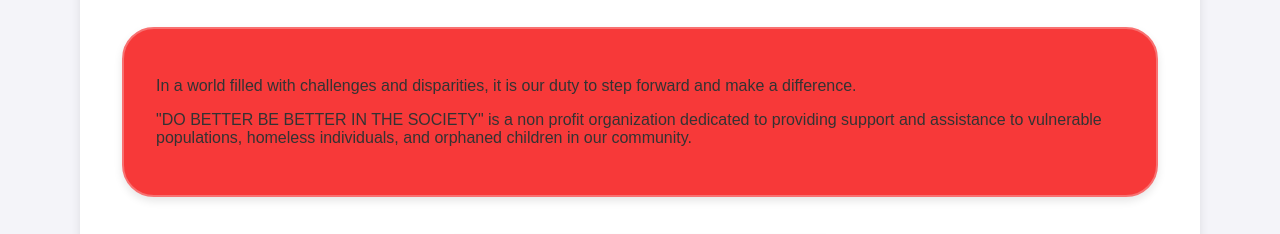
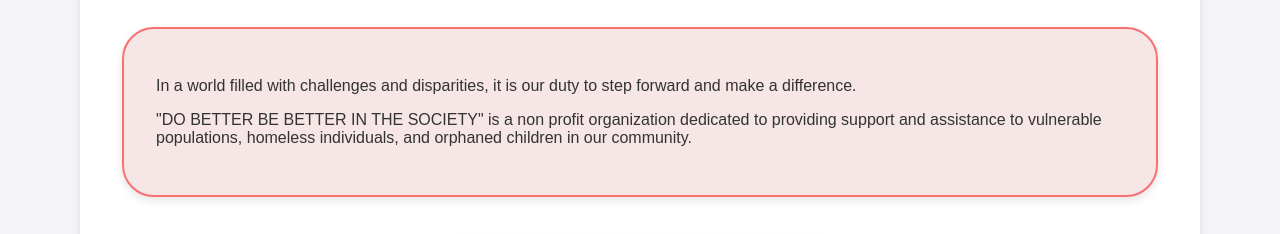
Before and after one commit to QueenterJuma/do-better, a website: page index.htm in a window 1280 px wide. Shown: the part 704-938 px from the top of the page. Drawn offline with Linux system fonts and the light colour scheme.

Commit message:
Add update style css

```diff
--- a/style.css
+++ b/style.css
@@ -136,7 +136,7 @@ img:hover {
 }
 
 .text-box {
-    background: #f73939;
+    background: #f6e6e6;
     border: 2px solid #f87171;
     padding: 2rem;
     border-radius: 2rem;
```
